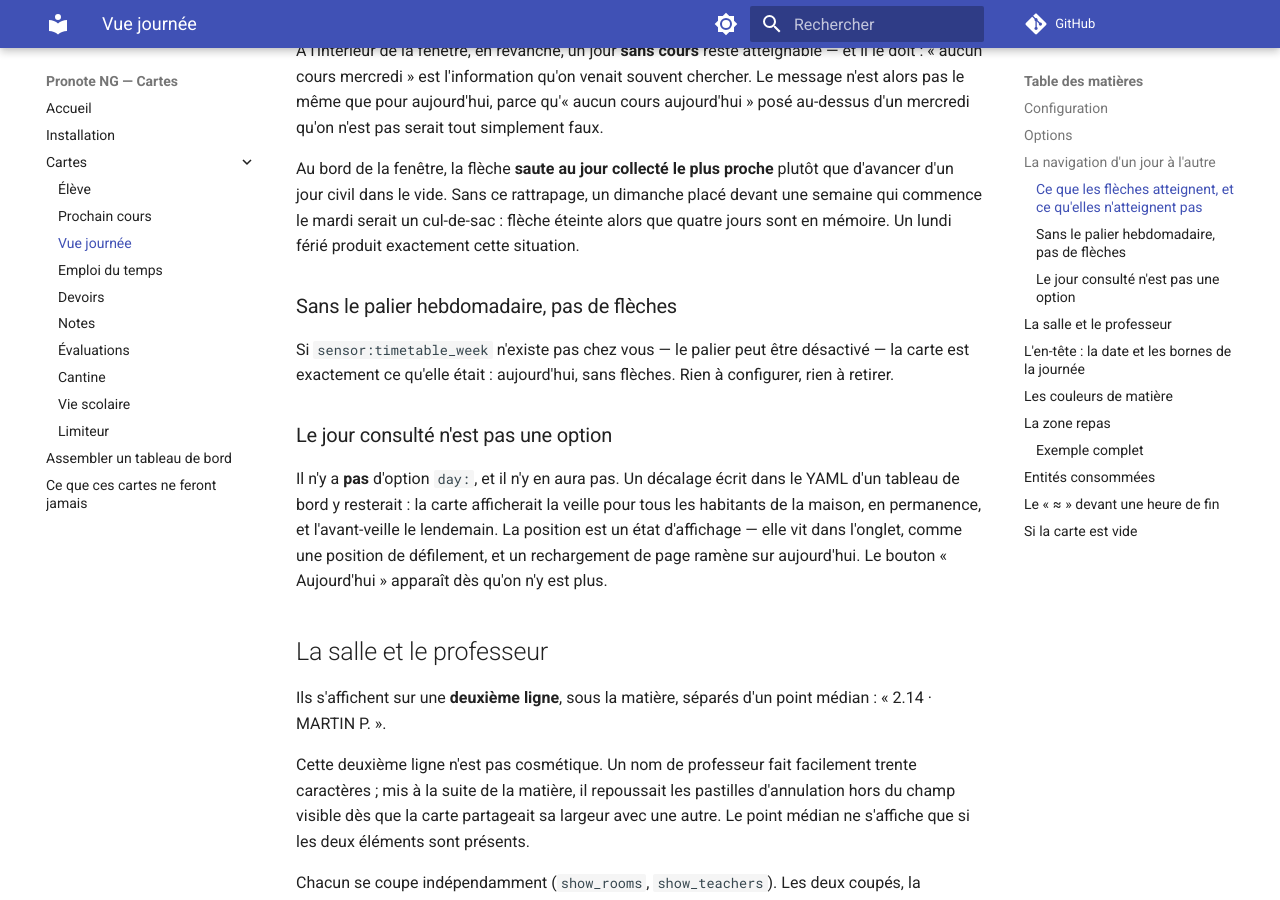
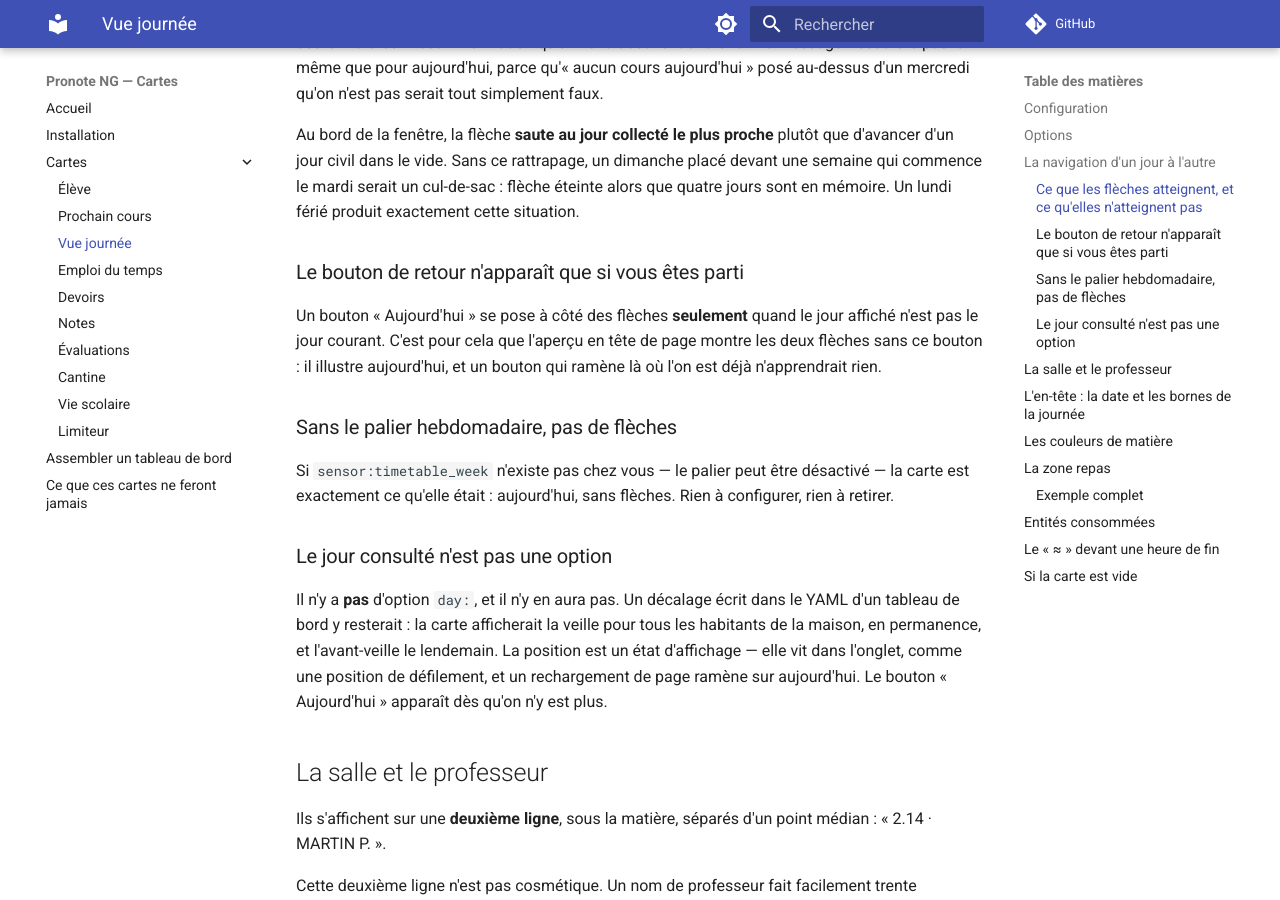
Before and after one commit to FiveElements/ha-pronote-ng-cards, an MkDocs documentation site: the page built from docs/cartes/journee.md, in a window 1280 px wide and 900 px high, scrolled down 2364 px. Built offline with MkDocs 1.6.1 and Material for MkDocs 9.7.7, drawn with Linux system fonts in a browser that asks for light colours; comment, search, counter and statistics services are not loaded.

Commit message:
docs(journee): l'aperçu porte les flèches, et le bouton de retour est expliqué
L'aperçu datait d'une heure avant `98a41ce` : son en-tête n'avait pas les
flèches de navigation. Il les porte, dans la disposition réelle -- flèche,
date, flèche, bornes de la journée alignées à droite -- et la ligne
« Journée de classe » séparée disparaît, puisque les bornes vivent
désormais dans l'en-tête.

Ajouté ce que ni la page ni l'aperçu ne disaient : le bouton
« Aujourd'hui » ne paraît que lorsque le jour affiché n'est pas le jour
courant. C'est aussi la raison pour laquelle l'aperçu montre les deux
flèches sans ce bouton, et le dire évite qu'on cherche dans l'image un
élément que la carte ne rend pas dans cette situation.

Vérifié dans les sources avant d'écrire, `stepTo` et `daysOf` : les
bornes viennent bien des jours présents dans la semaine collectée, un
lundi éteint la flèche arrière faute de jour antérieur en mémoire, un jour
sans cours à l'intérieur de la fenêtre reste atteignable, et le rattrapage
de bord saute au jour collecté le plus proche. La section décrit le code.

Co-Authored-By: Claude Opus 5 (1M context) <noreply@anthropic.com>

```diff
--- a/docs/cartes/journee.md
+++ b/docs/cartes/journee.md
@@ -86,6 +86,13 @@ plutôt que d'avancer d'un jour civil dans le vide. Sans ce rattrapage, un
 dimanche placé devant une semaine qui commence le mardi serait un cul-de-sac :
 flèche éteinte alors que quatre jours sont en mémoire. Un lundi férié produit
 exactement cette situation.
+
+### Le bouton de retour n'apparaît que si vous êtes parti
+
+Un bouton « Aujourd'hui » se pose à côté des flèches **seulement** quand le
+jour affiché n'est pas le jour courant. C'est pour cela que l'aperçu en tête
+de page montre les deux flèches sans ce bouton : il illustre aujourd'hui, et
+un bouton qui ramène là où l'on est déjà n'apprendrait rien.
 
 ### Sans le palier hebdomadaire, pas de flèches
 
```
Also changed, not shown: docs/assets/cartes/journee.svg.
